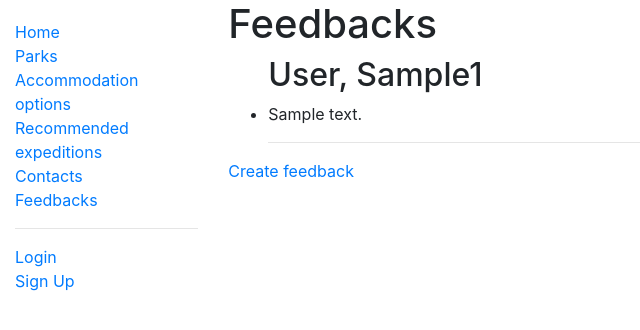
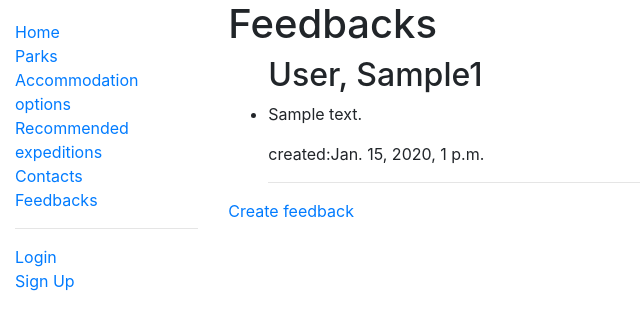
Before and after one commit to jvida/safari, a Django app: page /catalog/feedbacks/ in a window 1280 px wide. Shown: the top 330 px of the page, without its empty margins (0-640 px from the left). Run offline with Django 3.2, Linux system fonts and the light colour scheme; tables that the repository leaves empty hold one stand-in row (values such as "Sample post").

Commit message:
Added time stamps for feedbacks

```diff
--- a/catalog/models.py
+++ b/catalog/models.py
@@ -27,6 +27,8 @@ class Feedback(models.Model):
     id = models.UUIDField(primary_key=True, default=uuid.uuid4, help_text='Unique ID for this particular feedback.')
     customer = models.ForeignKey(Customer, on_delete=models.CASCADE)
     content = models.TextField(max_length=2000, help_text='Enter your feedback.')
+    date_created = models.DateTimeField(auto_now_add=True)
+    date_last_edit = models.DateTimeField(auto_now=True)
 
 
 class Park(models.Model):
--- a/catalog/templates/catalog/feedback_list.html
+++ b/catalog/templates/catalog/feedback_list.html
@@ -18,7 +18,12 @@
     {% for feedback in feedback_list %}
         <h2>{{ feedback.customer }}{{ feedback.customer.user.id }}</h2>
             <li>
-                {{ feedback.content }}
+                <p>{{ feedback.content }}</p>
+                created:{{ feedback.date_created }}
+                {% if feedback.date_created.date != feedback.date_last_edit.date or feedback.date_created.ctime != feedback.date_last_edit.ctime %}
+                last modified:
+                {{ feedback.date_last_edit }}
+                {% endif %}
             </li>
         {% if feedback.customer.user == request.user %}
             <a href="{% url 'feedback-update' feedback.id %}">Edit</a>
--- a/catalog/urls.py
+++ b/catalog/urls.py
@@ -10,7 +10,7 @@ urlpatterns = [
     path('profile/', views.customer_profile_view, name='profile'),
     path('profile/edit/', views.edit_user_profile, name='profile-edit'),
     path('feedbacks/', views.FeedbackListView.as_view(), name='feedbacks'),
-    path('feedback/<uuid:pk>/delete/', views.FeedbackDelete.as_view(), name='feedback-delete'),
     path('feedback/create/', views.FeedbackCreate.as_view(), name='feedback-create'),
     path('feedback/<uuid:pk>/update/', views.FeedbackUpdate.as_view(), name='feedback-update'),
+    path('feedback/<uuid:pk>/delete/', views.FeedbackDelete.as_view(), name='feedback-delete'),
 ]
--- a/templates/registration/login.html
+++ b/templates/registration/login.html
@@ -41,8 +41,9 @@
     <input type="submit" value="login" />
     <input type="hidden" name="next" value="{{ next }}" />
   </form>
-
+    <hr>
   {# Assumes you setup the password_reset view in your URLconf #}
+  <p><a href="{% url 'signup' %}">Sign Up</a></p>
   <p><a href="{% url 'password_reset' %}">Lost password?</a></p>
 
 {% endblock %}
```
Also changed, not shown: catalog/migrations/0010_auto_20210106_2020.py (added), catalog/migrations/0011_auto_20210106_2026.py (added).
